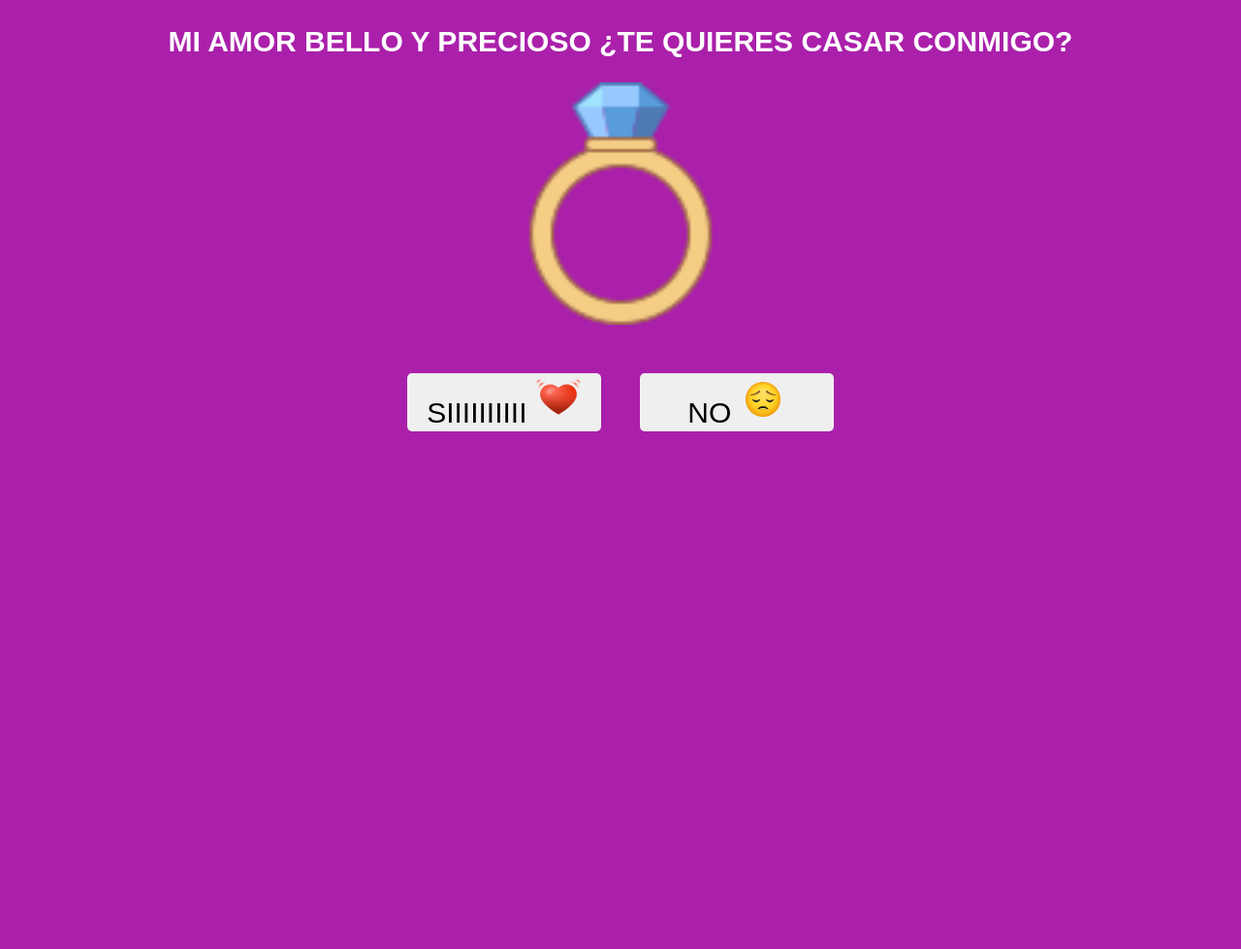
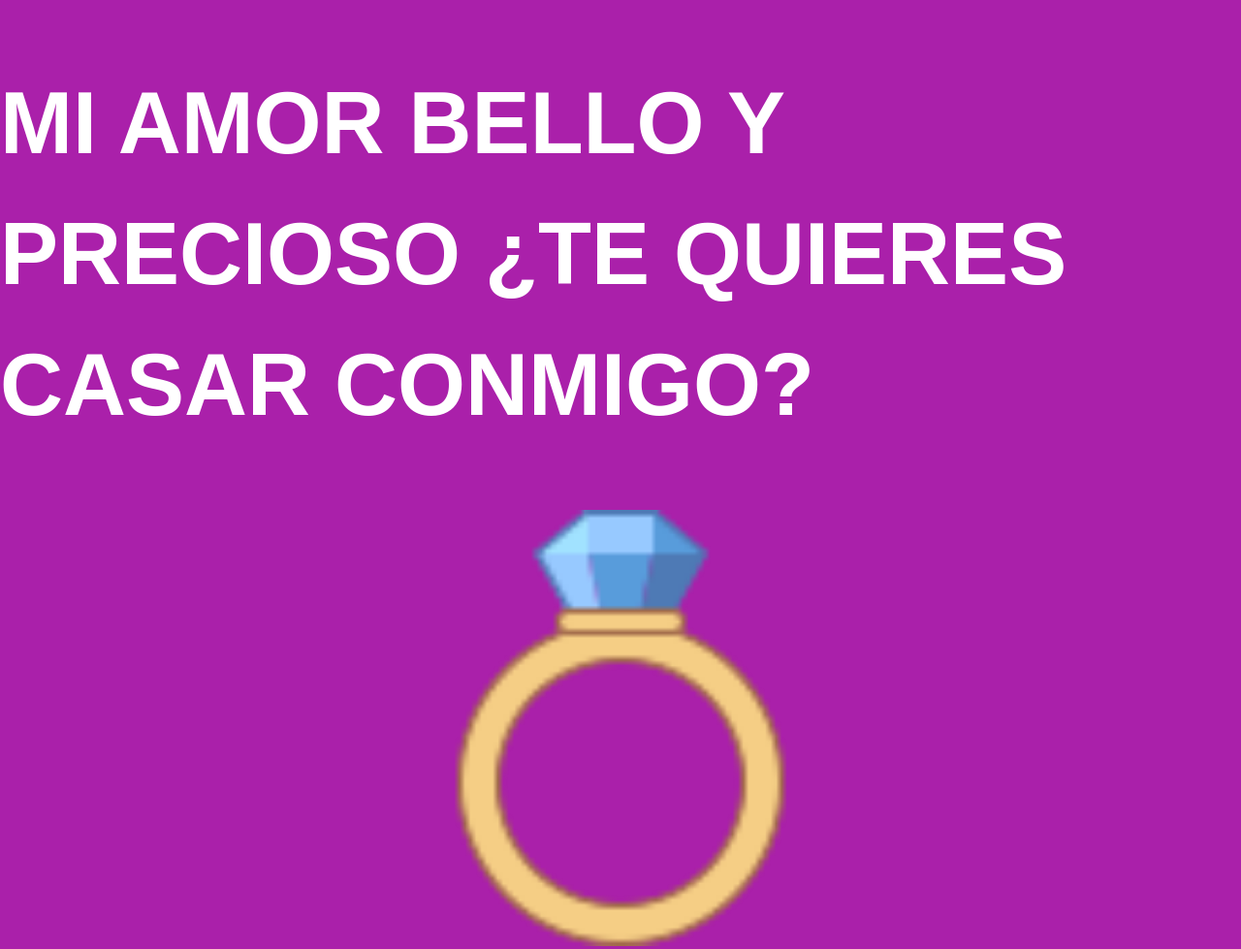
Before and after one commit to vmanuelmartinez/ale, a plain HTML site: page index.html in a window 1280 px wide. Shown: the top 979 px of the page at 97% size. Before the commit the page ends 800 px from the top, so only its background shows below. Drawn offline with Linux system fonts and the light colour scheme.

Commit message:
update: modificando a função JavaScript

```diff
--- a/index.html
+++ b/index.html
@@ -11,7 +11,7 @@
     <div class="container">
         <div class="title-img">
             <h1>Mi amor bello y precioso ¿Te quieres casar conmigo?</h1>
-            <img src="./src/asset/anillo.png" width="250px" height="250px" alt="Anillo de compromiso">
+            <img src="./src/asset/anillo.png" width="450px" height="450px" alt="Anillo de compromiso">
         </div>
 
         <div class="botoes">
--- a/src/js/app.js
+++ b/src/js/app.js
@@ -13,5 +13,5 @@ document.addEventListener('DOMContentLoaded', () => {
         button.style.top = `${Math.random() * (window.innerHeight - button.offsetHeight)}px`;
     }
 
-    button.addEventListener('click', moveButtonRandomly);
+    button.addEventListener('touch', moveButtonRandomly);
 });
--- a/src/style/style.css
+++ b/src/style/style.css
@@ -11,7 +11,7 @@ body {
 .title-img h1{
     color: #fff;
     text-transform:uppercase;
-    font-size: 30px;
+    font-size: 90px;
 }
 .container .title-img{
     display: flex;
@@ -27,8 +27,8 @@ body {
 }
 
 .botoes button{
-    width: 200px;
-    height: 60px;
+    width: 350px;
+    height: 100px;
     margin: 20px;
     font-size: 30px;
     border: none;
```
